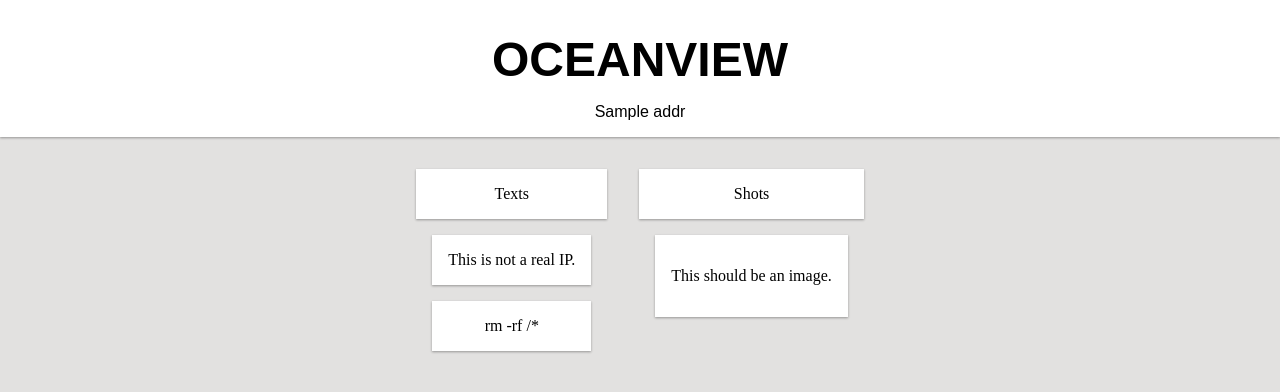
After one commit to Milkshak3s/OCEANVIEW, a Flask app: template frontend/templates/overview.html in a window 1280 px wide. The commit adds this page. Shown: the top 392 px of the page. Run offline with Flask 2, Linux system fonts and the light colour scheme; the template is opened without the code that fills it: most values are stand-ins (such as "Sample title", 1, 10 or a date in 2020).

Commit message:
steazy style

```diff
--- a/frontend/frontend.py
+++ b/frontend/frontend.py
@@ -12,7 +12,7 @@ def index():
     """Show my pretty index.html file"""
     return render_template('index.html')
 
-@APP.route('/machine/<string>')
-def machine(string='guac'):
+@APP.route('/overview/<string:addr>')
+def machine(addr='192.168.420.69'):
     """Show info about a specific machine"""
-    return render_template('ip.html', string=string)
+    return render_template('overview.html', addr=addr)
--- a/frontend/static/index.css
+++ b/frontend/static/index.css
@@ -4,7 +4,6 @@ body{
 }
 .titleblock{
     background: #fff;
-    width: 100%;
     padding: 0.1px;
 }
 .titleblock h1{
--- /dev/null
+++ b/frontend/static/overview.css
@@ -0,0 +1,46 @@
+body{
+    background: #e2e1e0;
+    margin: 0;
+}
+.titleblock{
+    background-color: #fff;
+    padding:  0.1px;
+}
+.titleblock h1{
+    text-align: center;
+    font-family: sans-serif;
+    font-size: 3em;
+    margin-bottom: 0;
+}
+.titleblock p{
+    text-align: center;
+    font-family: sans-serif;
+    font-size: 1em;
+}
+.twocol{
+    display:  flex;
+    justify-content: center;
+}
+.texts, .shots{
+    margin:  1em;
+    flex-shrink: 0;
+}
+.texts{
+
+}
+.shots{
+
+}
+.texts > p, .shots > p{
+    background-color: #fff;
+    padding: 1em;
+    text-align:  center;
+    width: 100%;
+    box-sizing: border-box;
+}
+.text, .shot{
+    background-color: #fff;
+    margin:  1em;
+    padding:  1em;
+    text-align:  center;
+}
--- a/frontend/templates/index.html
+++ b/frontend/templates/index.html
@@ -16,7 +16,7 @@
             <li><a href="{{ item.href }}">{{ item.caption }}</a></li>
             {% endfor %}
             -->
-            <a class="target altitude1 hoverlift hoverlift3" href="machine/192.168.420.69">
+            <a class="target altitude1 hoverlift hoverlift3" href="overview/192.168.420.69">
                 <span>192.168.420.69</span>
             </a>
         </div>
--- /dev/null
+++ b/frontend/templates/overview.html
@@ -0,0 +1,35 @@
+<!DOCTYPE html>
+<html>
+    <head>
+        <meta charset="utf-8">
+        <title>{{ addr }}</title>
+        <link rel="stylesheet" href="/static/shadow.css">
+        <link rel="stylesheet" href="/static/overview.css">
+        <script type="text/javascript">
+            var addr = "{{ addr }}";
+        </script>
+    </head>
+    <body>
+        <div class="titleblock altitude1">
+            <h1>OCEANVIEW</h1>
+            <p>{{ addr }}</p>
+        </div>
+        <div class="twocol">
+            <div class="texts">
+                <p class="altitude1">Texts</p>
+                <div class="text altitude1">
+                    This is not a real IP.
+                </div>
+                <div class="text altitude1">
+                    rm -rf /*
+                </div>
+            </div>
+            <div class="shots">
+                <p class="altitude1">Shots</p>
+                <div class="shot altitude1">
+                    <p>This should be an image.</p>
+                </div>
+            </div>
+        </div>
+    </body>
+</html>
```
Also changed, not shown: frontend/templates/ip.html (deleted, +0 -10 lines).
